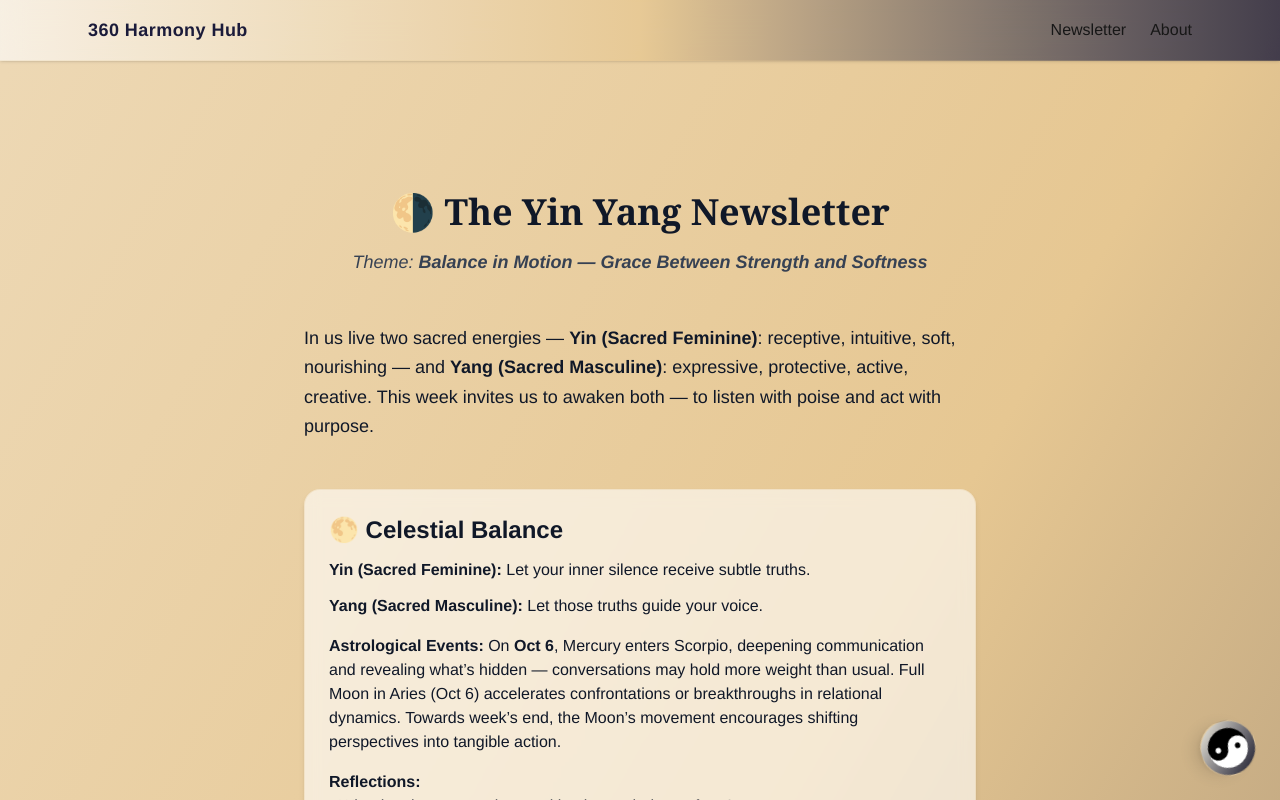
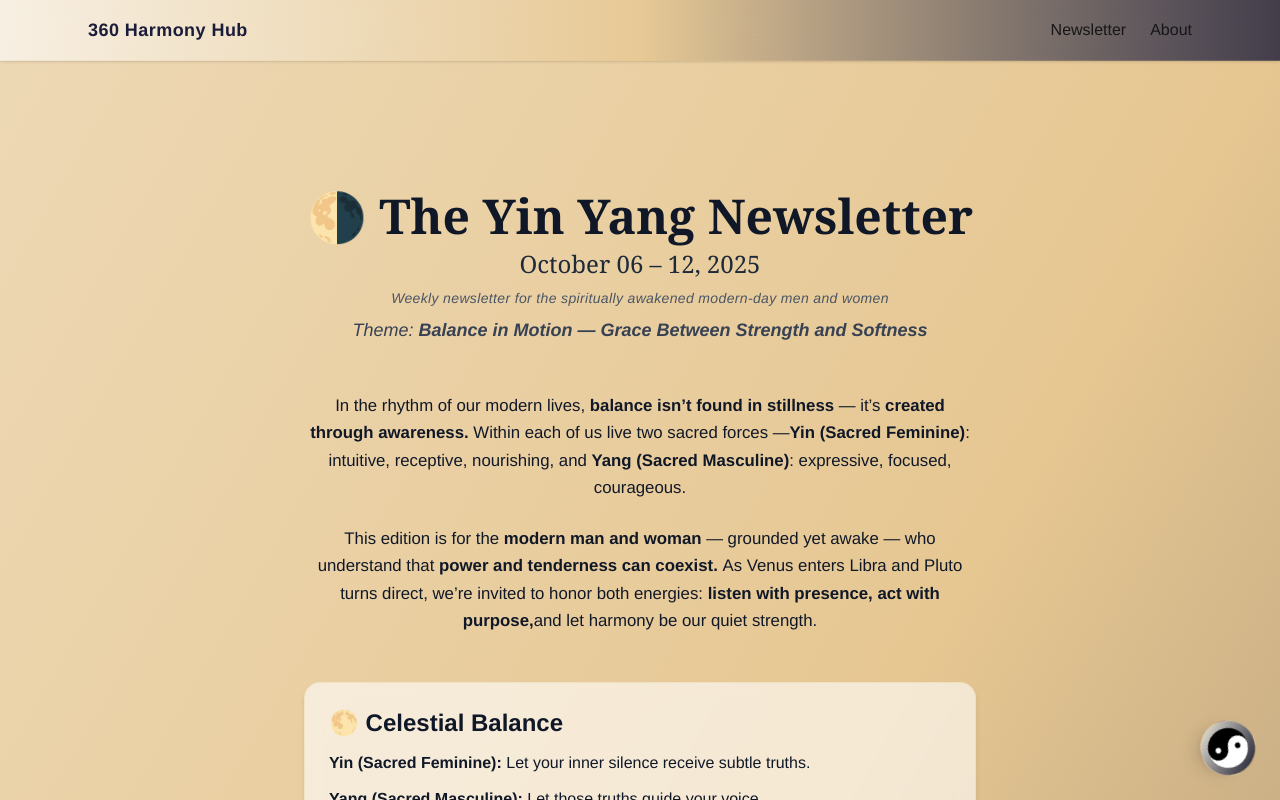
Before and after one commit to rajinipreethajohn/360-harmony-hub, a Next.js app: page /newsletter in a window 1280 px wide. Shown: the top 800 px of the page. Built offline with nearby package versions, Linux system fonts and the light colour scheme.

Commit message:
'edited the newsletter titles and subs'

```diff
--- a/app/newsletter/page.tsx
+++ b/app/newsletter/page.tsx
@@ -16,13 +16,27 @@ export default function NewsletterPage() {
   animate="visible"
   variants={fadeIn}
   transition={{ duration: 1 }}
-        className="text-center"
+  className="text-center space-y-2"
 >
-        <h1 className="text-4xl font-serif font-bold mb-4">🌗 The Yin Yang Newsletter</h1>
+  <h1 className="text-5xl font-serif font-bold text-gray-900 mb-2">
+    🌗 The Yin Yang Newsletter
+  </h1>
+
+  <h2 className="text-2xl font-serif text-gray-800 mb-1">
+    October 06 – 12, 2025
+  </h2>
+
+  <p className="italic text-sm text-gray-600 tracking-wide mt-2">
+    Weekly newsletter for the spiritually awakened modern-day men and women
+  </p>
+
   <p className="italic text-lg text-gray-700">
     Theme: <b>Balance in Motion — Grace Between Strength and Softness</b>
   </p>
+
+
 </motion.div>
+
 
       {/* Intro */}
       <motion.div
@@ -32,11 +46,23 @@ export default function NewsletterPage() {
         transition={{ duration: 1.2, delay: 0.2 }}
         className="text-lg leading-relaxed space-y-4"
       >
+        <div className="text-center max-w-3xl mx-auto leading-relaxed text-[1.05rem]">
+  <p className="mb-6">
+    In the rhythm of our modern lives, <b>balance isn’t found in stillness</b> — it’s
+    <b> created through awareness. </b>
+     Within each of us live two sacred forces —
+    <b>Yin (Sacred Feminine)</b>: intuitive, receptive, nourishing,
+    and <b>Yang (Sacred Masculine)</b>: expressive, focused, courageous.
+  </p>
+
   <p>
-          In us live two sacred energies — <b>Yin (Sacred Feminine)</b>: receptive, intuitive,
-          soft, nourishing — and <b>Yang (Sacred Masculine)</b>: expressive, protective, active,
-          creative. This week invites us to awaken both — to listen with poise and act with purpose.
+    This edition is for the <b>modern man and woman</b> — grounded yet awake —
+    who understand that <b>power and tenderness can coexist. </b>
+    As Venus enters Libra and Pluto turns direct, we’re invited to honor both energies:
+    <b> listen with presence, act with purpose,</b>
+    and let harmony be our quiet strength.
   </p>
+</div>
       </motion.div>
 
       {/* Sections */}
```
Lines whose indentation alone changed are shown as unchanged.
